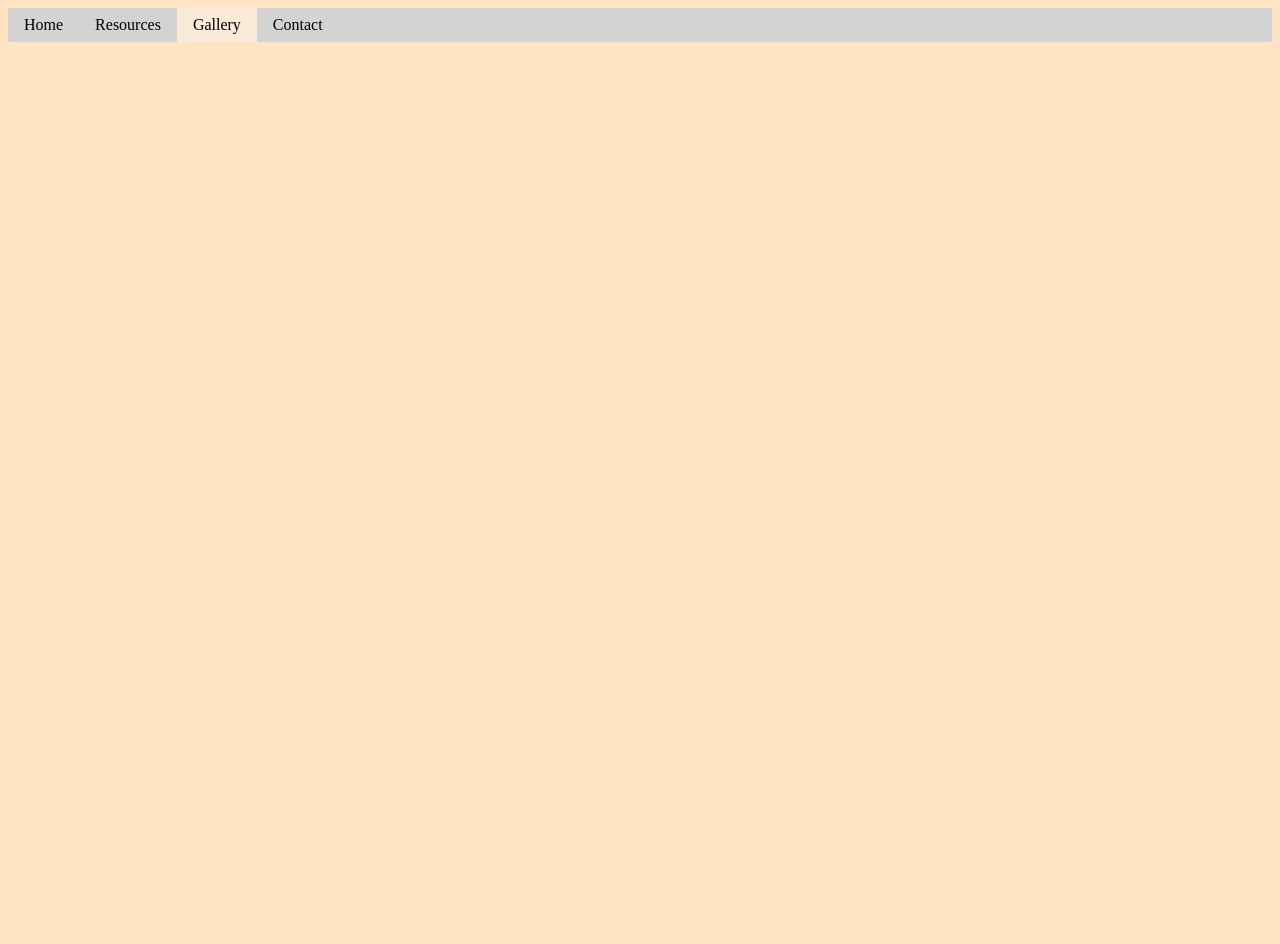
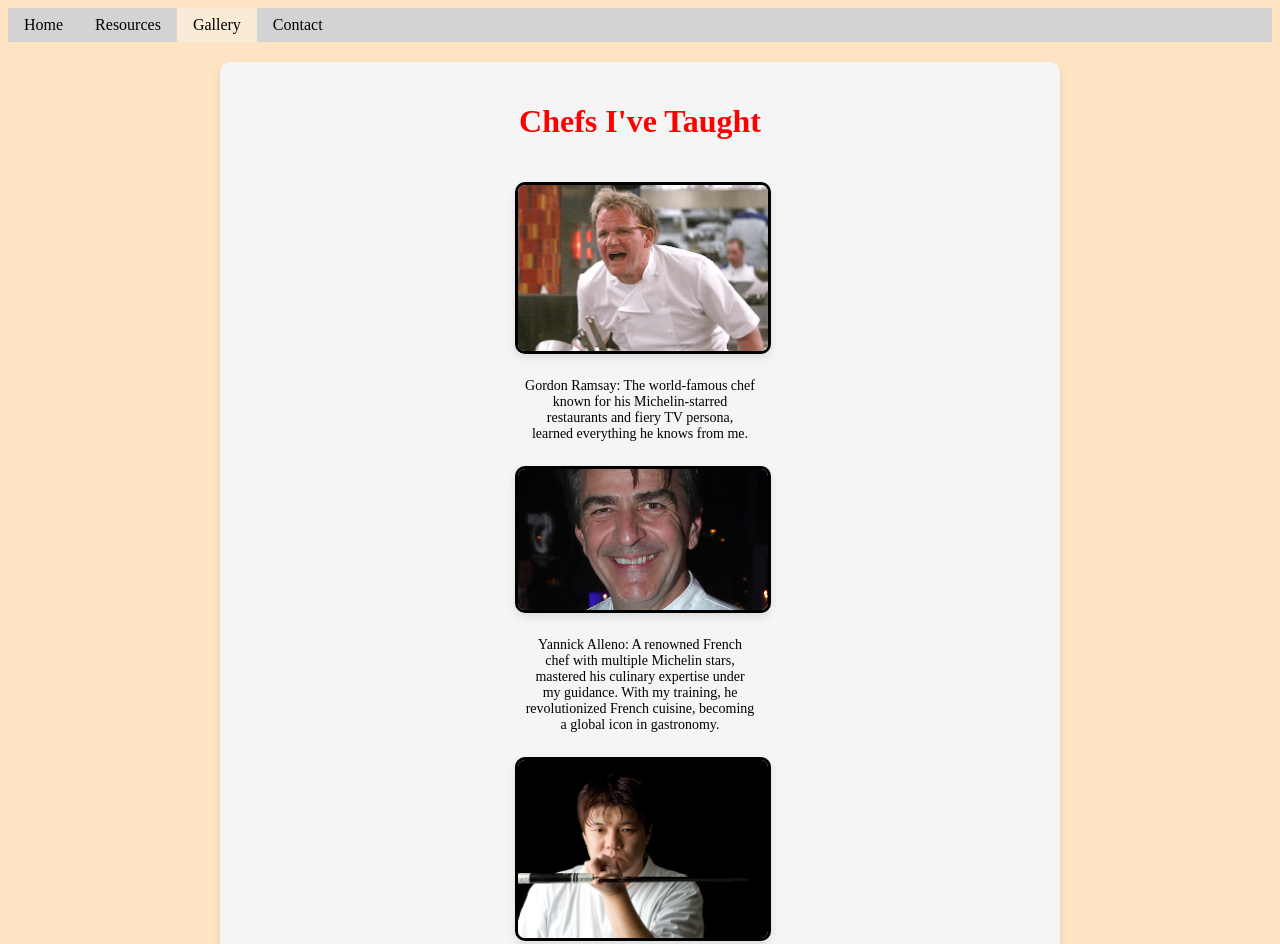
Before and after one commit to Cubby-the-Hippo/MA1_Genius, a plain HTML site: page gallery.html in a window 1280 px wide. Shown: the top 944 px of the page. Before the commit the page ends 800 px from the top, so only its background shows below. Drawn offline with Linux system fonts and the light colour scheme.

Commit message:
gallery almost done

```diff
--- a/css/style.css
+++ b/css/style.css
@@ -85,3 +85,39 @@ h1 {
     max-width: 800px;
     margin: 20px auto;
 }
+
+.gallery {
+    text-align: center;
+    padding: 20px;
+    background-color: #f5f5f5;
+    border-radius: 10px;
+    box-shadow: 0px 4px 8px rgba(0, 0, 0, 0.1);
+    max-width: 800px;
+    margin: 20px auto;
+}
+
+.gallery {
+    text-align: center;
+    padding: 20px;
+}
+
+.chef {
+    display: inline-block;
+    width: 250px;
+    margin: 20px;
+    text-align: center;
+}
+
+.headshot {
+    width: 100%;
+    border-radius: 10px;
+    border: 3px solid #000; /* Adds border around the image */
+    box-shadow: 0px 4px 8px rgba(0, 0, 0, 0.1); /* Optional for depth */
+}
+
+.chef p {
+    font-size: 14px;
+    margin-top: 10px;
+    text-align: center;
+    padding: 10px;
+}
--- a/gallery.html
+++ b/gallery.html
@@ -13,5 +13,27 @@
         <li><a href="gallery.html" class="active">Gallery</a></li>
         <li><a href="contact.html">Contact</a></li>
     </ul>
+
+    <div class="gallery">
+        <h1>Chefs I've Taught</h1>
+
+        <div class="chef">
+            <img src="images/download.jpg" alt="Gordon Ramsay" class="headshot">
+            <p>Gordon Ramsay: The world-famous chef known for his Michelin-starred restaurants and fiery TV persona, learned everything he knows from me.</p>
+            <img src="images/intro-1685999872.jpg" alt="Yannick Alleno" class="headshot">
+            <p>Yannick Alleno: A renowned French chef with multiple Michelin stars, mastered his culinary expertise under my guidance. With my training, he revolutionized French cuisine, becoming a global icon in gastronomy.</p>
+            <img src="images/1bb419b78d5a4ba7adf3bd814bd8b5f5_01_Seiji_Yamamoto_Top.jpg" alt="Seiji Yamamoto" class="headshot">
+            <p>Seiji Yamamoto: Japan’s culinary genius and three-Michelin-starred chef, honed his skills under my mentorship. With my training, he became a pioneer of modern kaiseki, blending tradition with innovation in Japanese cuisine.</p>
+            <img src="images/jamie-oliver-pea-pod.jpg" alt="Jamie Oliver" class="headshot">
+            <p>Jamie Oliver: The famous British chef and advocate for healthy eating, learned the foundations of his culinary skills from me. Through my guidance, he became a global champion for simple, delicious, and accessible home cooking.</p>
+            <img src="images/images-29202.jpg" alt="Nick Digiovanni" class="headshot">
+            <p>Nick DiGiovanni: A rising culinary star and MasterChef finalist, refined his cooking techniques under my mentorship. With my guidance, he’s made waves in the food world, blending creativity with bold, flavorful dishes.</p>
+
+
+
+
+        </div>
+
+    </div>
 </body>
 </html>
```
Also changed, not shown: contact.html (+1 -1 lines), images/1bb419b78d5a4ba7adf3bd814bd8b5f5_01_Seiji_Yamamoto_Top.jpg (added), images/download.jpg (added), images/images-29202.jpg (added), images/intro-1685999872.jpg (added), images/jamie-oliver-pea-pod.jpg (added).
